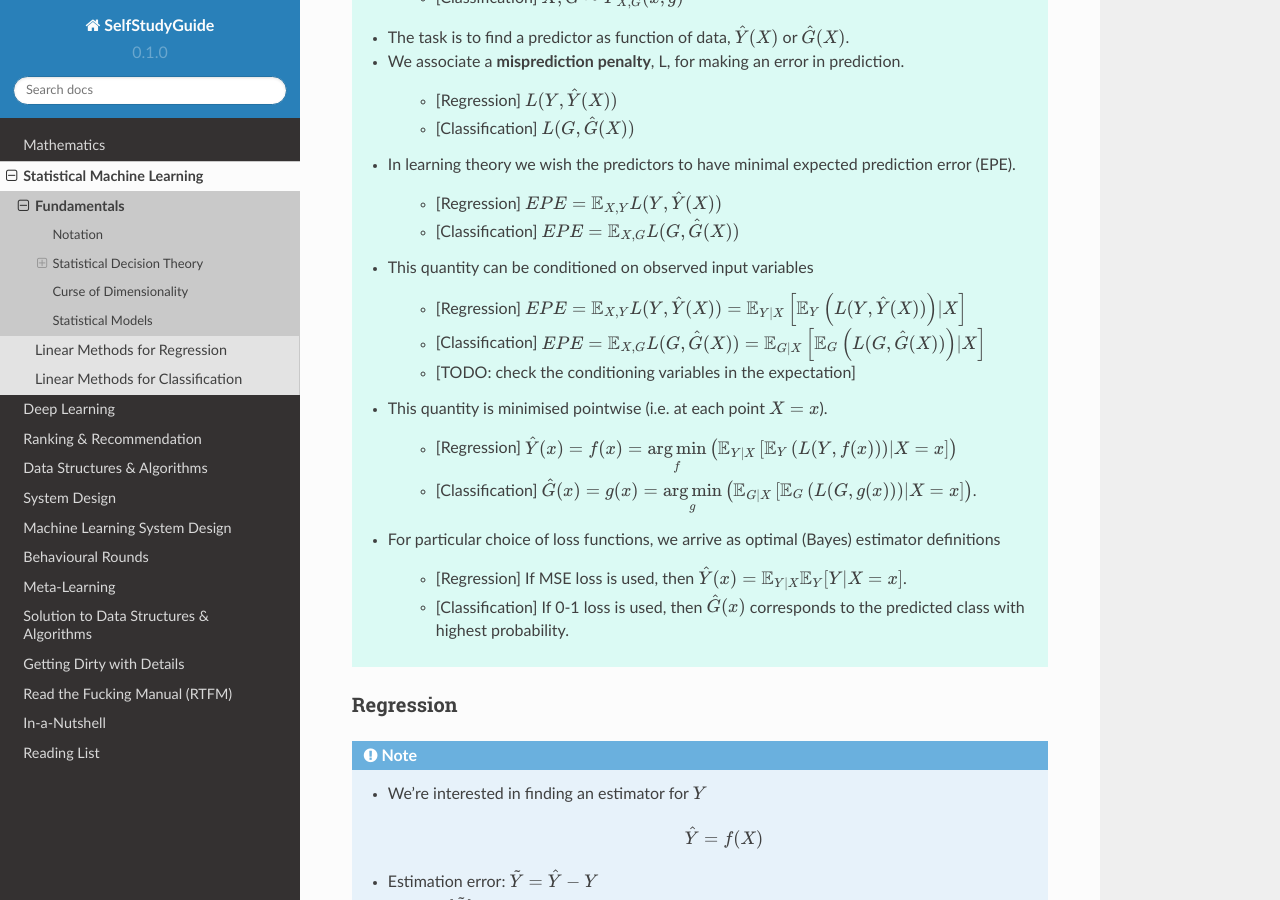
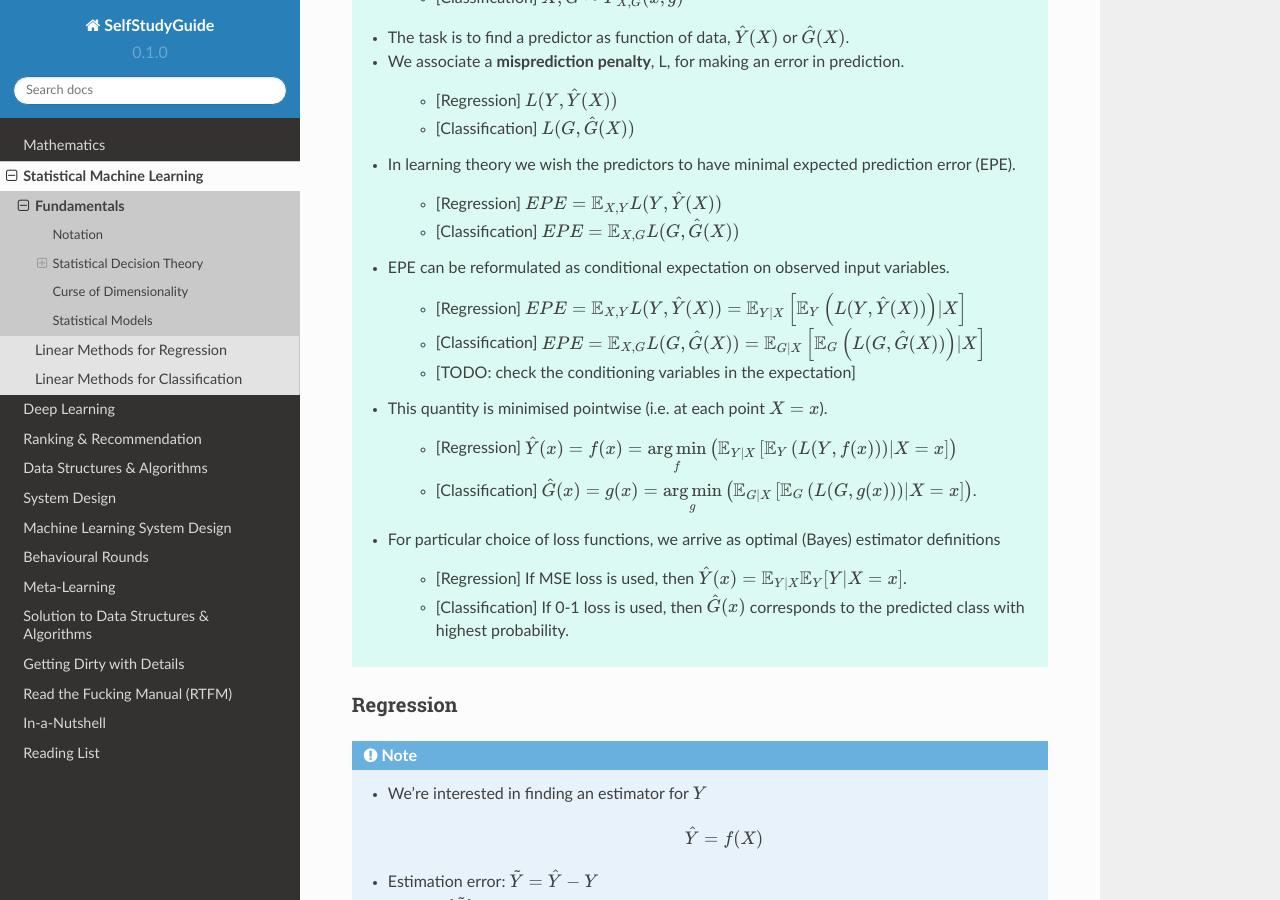
Before and after one commit to uselesstechjunks/leetcode, a Sphinx documentation site: the page built from docs/source/ml/basics.rst, in a window 1280 px wide and 900 px high, scrolled down 1142 px. Built offline with Sphinx 7.4.7 and the Read the Docs theme 2.0.0, drawn with Linux system fonts in a browser that asks for light colours.

Commit message:
Update basics.rst

```diff
--- a/docs/source/ml/basics.rst
+++ b/docs/source/ml/basics.rst
@@ -45,7 +45,7 @@ This puts the prediction task under a statistical inference paradigm.
 
 		* [Regression] :math:`EPE=\mathbb{E}_{X,Y} L(Y,\hat{Y}(X))`
 		* [Classification] :math:`EPE=\mathbb{E}_{X,G} L(G,\hat{G}(X))`
-	* This quantity can be conditioned on observed input variables
+	* EPE can be reformulated as conditional expectation on observed input variables.
 
 		* [Regression] :math:`EPE=\mathbb{E}_{X,Y} L(Y,\hat{Y}(X))=\mathbb{E}_{Y|X}\left[\mathbb{E}_{Y}\left(L(Y,\hat{Y}(X))\right) |X\right]`
 		* [Classification] :math:`EPE=\mathbb{E}_{X,G} L(G,\hat{G}(X))=\mathbb{E}_{G|X}\left[\mathbb{E}_{G}\left(L(G,\hat{G}(X))\right) |X\right]`
```
